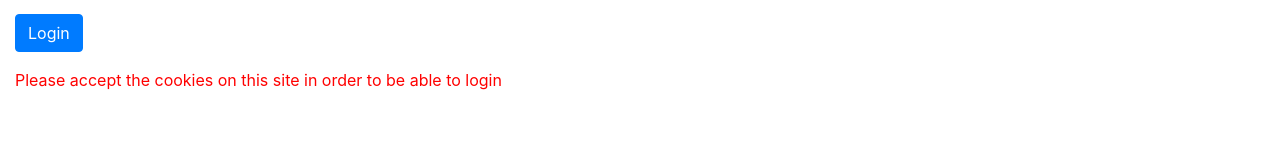
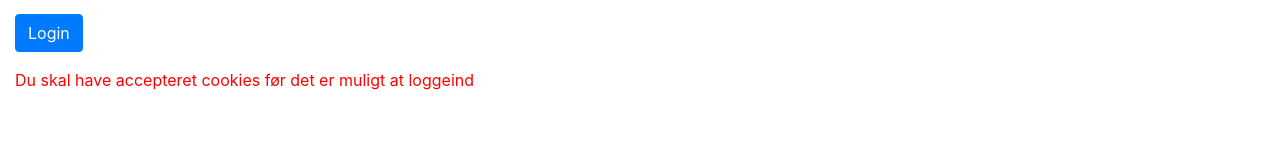
Before and after one commit to panic355/ThyrrestrupWebApp, a React (Create React App) app in the folder client/: page /login in a window 1280 px wide. Shown: the part 304-462 px from the top of the page. Built offline with nearby package versions, Linux system fonts and the light colour scheme; no server answers.

Commit message:
Another danish error messege

```diff
--- a/client/src/components/Login/LoginForm.jsx
+++ b/client/src/components/Login/LoginForm.jsx
@@ -4,7 +4,7 @@ import { userService } from './user.service';
 console.log("cookies is: "+ document.cookie)
     if (!document.cookie) {
         console.log("success")
-      var ErrorMessage = "Please accept the cookies on this site in order to be able to login";
+      var ErrorMessage = "Du skal have accepteret cookies før det er muligt at loggeind";
       }
 
 
```
